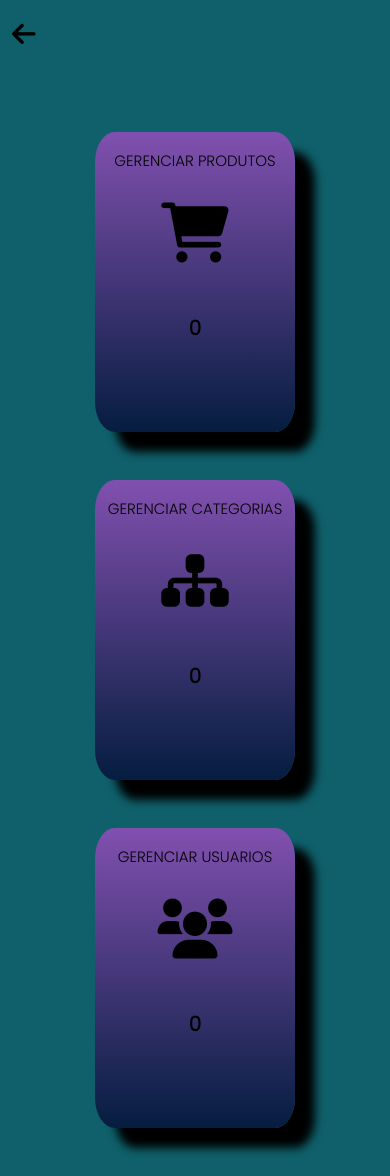
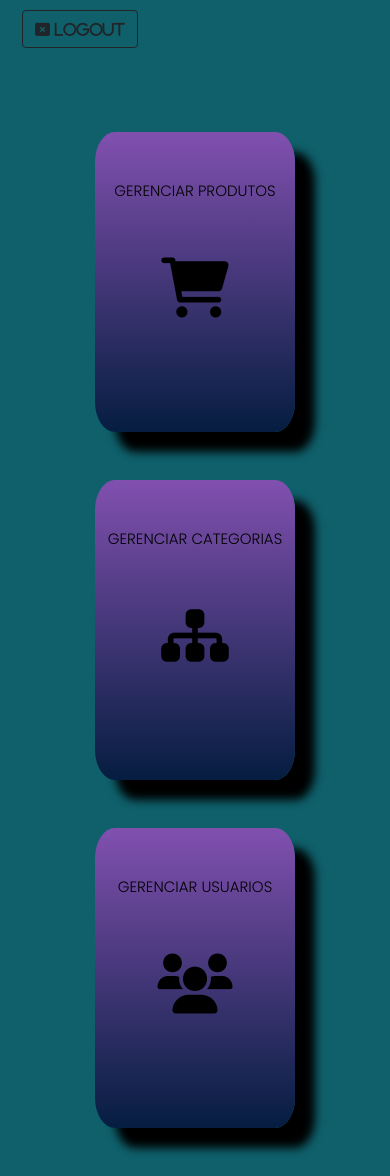
Before and after one commit to gabriellac2002/Artella, a PHP site: the page made by app/views/site/dashBoardAdm .html in a window 390 px wide. Run offline with PHP 8.4, Linux system fonts and the light colour scheme.

Commit message:
Alterações necessárias realizadas

```diff
--- a/app/views/site/dashBoardAdm .html
+++ b/app/views/site/dashBoardAdm .html
@@ -36,8 +36,10 @@
   <body>
     <div class="container">
       <div class="topBar">
-        <a href="">
-          <i class="fa-solid fa-arrow-left"></i>
+        <a href="#" class="btn btn-logout border-dark">
+          <i class="fa fa-window-close" style="margin: 0; padding: 0">
+            logout</i
+          >
         </a>
       </div>
 
@@ -45,20 +47,17 @@
         <a href="#" class="cards mx-1 mx-lg-4 my-lg-0 my-4">
           <h4>Gerenciar Produtos</h4>
           <i class="fa-solid fa-cart-shopping"></i>
-          <p>0</p>
           <div class="next"><i class="fa-solid fa-angle-right"></i></div>
         </a>
         <a href="#" class="cards mx-1 mx-lg-4 my-lg-0 my-4">
           <h4>Gerenciar categorias</h4>
           <i class="fa-solid fa-sitemap"></i>
-          <p>0</p>
           <div class="next"><i class="fa-solid fa-angle-right"></i></div>
         </a>
 
         <a href="#" class="cards mx-1 mx-lg-4 my-lg-0 my-4">
           <h4>Gerenciar usuarios</h4>
           <i class="fa-solid fa-users"></i>
-          <p>0</p>
           <div class="next"><i class="fa-solid fa-angle-right"></i></div>
         </a>
       </div>
--- a/public/css/dashBoardAdmStyle.css
+++ b/public/css/dashBoardAdmStyle.css
@@ -5,10 +5,12 @@ body {
 .topBar {
   height: 10vh;
 }
-.topBar a i {
-  padding-top: 20px;
-  font-size: 35px;
-  color: #000;
+.topBar a {
+}
+
+.btn-logout {
+  margin: 10px;
+  text-transform: uppercase;
 }
 .cards-area {
   width: 100%;
@@ -38,12 +40,8 @@ body {
   color: #000;
   text-align: center;
   font-size: 20px;
-  padding-top: 20px;
+  padding-top: 50px;
   text-transform: uppercase;
-}
-.cards p {
-  color: #000;
-  font-weight: bold;
 }
 
 .cards:hover {
@@ -54,8 +52,8 @@ body {
 .cards i {
   color: #000;
   font-size: 80px;
-  padding-top: 30px;
-  padding-bottom: 60px;
+  padding-top: 60px;
+  padding-bottom: 20px;
 }
 
 .next {
@@ -68,7 +66,7 @@ body {
 }
 
 .cards:hover .next {
-  display: inline;
+  display: block;
 }
 
 @media (max-width: 768px) {
@@ -83,19 +81,22 @@ body {
     margin-right: 10px;
   }
   .cards:hover .next {
-    display: none;
+    display: block;
   }
 
   .topBar a i {
-    font-size: 27px;
+    font-size: 15px;
   }
   .cards h4 {
     font-size: 15px;
   }
   .cards i {
     font-size: 60px;
-    padding-top: 25px;
-    padding-bottom: 50px;
+    padding-top: 50px;
+    padding-bottom: 10px;
+  }
+  .next i {
+    font-size: 40px;
   }
 }
 
@@ -115,7 +116,7 @@ body {
   }
 
   .topBar a i {
-    font-size: 20px;
+    font-size: 10px;
   }
   .cards h4 {
     font-size: 10px;
```
